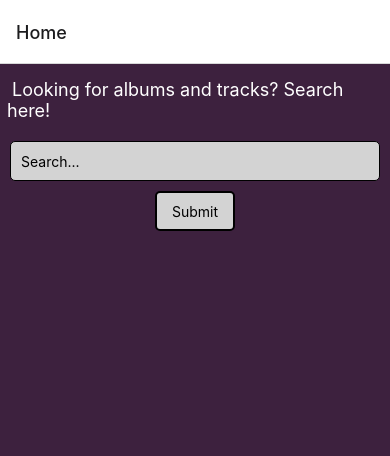
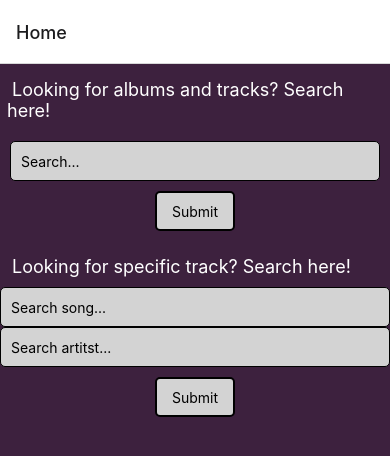
Before and after one commit to Hieubui1103/Project3---CSC2053, a React Native app in the folder MusicAdventure/: screen /Home in a window 390 px wide. Shown: the top 456 px of the page. Built offline with nearby package versions, Linux system fonts and the light colour scheme; no server answers.

Commit message:
temporary update

```diff
--- a/MusicAdventure/ListOfAlbums.js
+++ b/MusicAdventure/ListOfAlbums.js
@@ -33,10 +33,6 @@ const ListOfAlbums = ({ route,navigation }) => {
                 const data = await getInfo(capitalizeEachWord(route.params));
                 //console.log(data);
                 setAlbums(data);
-                /*for (let i = 0; i < data.length; i++){
-                let songList = await getSongs(data[i].access, data[i].album_id);
-                console.log(data[i].album_name)
-                console.log(songList);}*/
 
             } catch (error) {
                 console.error('Error fetching data:', error);
--- a/MusicAdventure/SearchBar.js
+++ b/MusicAdventure/SearchBar.js
@@ -1,8 +1,10 @@
 import React, { useState } from 'react';
 import { StyleSheet, TextInput, TouchableOpacity, View, Text } from 'react-native';
 
-const SearchBar = ({ navigation}) => {
+const SearchBar = ({ navigation }) => {
   const [searchText, setSearchText] = useState('');
+  const [searchSong, setSearchSong] = useState('');
+  const [searchArtist, setSearchArtist] = useState('');
 
   return (
     <View style={styles.body}>
@@ -13,15 +15,39 @@ const SearchBar = ({ navigation}) => {
           placeholder="Search..."
           onChangeText={text => setSearchText(text)}
           value={searchText}
-        //onSubmitEditing={() => navigation.navigate('Artist', searchText)}
         />
-      <View style={{alignItems: "center", paddingVertical: 10 }}>
+
+        <View style={{ alignItems: "center", paddingVertical: 10 }}>
           <TouchableOpacity style={styles.button}
             onPress={() => navigation.navigate('Artist', searchText)} >
             <Text>Submit</Text>
           </TouchableOpacity>
         </View>
       </View>
+
+      <View>
+        <Text style={styles.headers}> Looking for specific track? Search here!</Text>
+        <TextInput
+          style={styles.input}
+          placeholder="Search song..."
+          onChangeText={text => setSearchSong(searchSong)}
+          value={searchText}
+        />
+        <TextInput
+          style={styles.input}
+          placeholder="Search artitst..."
+          onChangeText={text => setSearchArtist(searchArtist)}
+          value={searchText}
+        />
+
+        <View style={{ alignItems: "center", paddingVertical: 10 }}>
+          <TouchableOpacity style={styles.button}
+            onPress={() => navigation.navigate('Lyrics', { title: searchSong, artist: searchArtist })} >
+            <Text>Submit</Text>
+          </TouchableOpacity>
+        </View>
+      </View>
+
     </View>
   );
 };
--- a/MusicAdventure/getAPI.js
+++ b/MusicAdventure/getAPI.js
@@ -1,14 +1,15 @@
+const { encode } = require('base-64');
+import { getToken } from './test'
+const clientId = '4b03037852e141998c4b9c9b0aa49b98';
+const clientSecret = '3cb10a9302b84244a2639a587cbf563c';
 
-const { getToken } = require('./test.js')
+const tokenUrl = 'https://accounts.spotify.com/api/token';
 
-async function getInfo(searchQuery) {
+async function getInfo(searchQuery = "Westlife") {
+    let searchUrl = `https://api.spotify.com/v1/search?q=${encodeURIComponent(searchQuery)}&type=album&limit=50`;
     try {
-
-        //const search = "Westlife";
-        const searchUrl = `https://api.spotify.com/v1/search?q=${encodeURIComponent(searchQuery)}&type=album&limit=50`;
-
-        //const token = await getToken();
-        const accessToken = "BQA4zvctGntyN1DbEim5A5cihzRk0bvAPCXm2EpmBtTLj29AAYqDKLl1g-oiCd9-zWVhQi3kvgI8c4uWVYCu_Mi4eDNuwF7nrHz7bBnFYD9yT4Lv-Ys"
+          const accessToken = "BQA41Txa2-YkRNYRYO2zQsegEaACgsDtkbXoLO4s5kCOQBBSN4UrUItJl2SVVA6H4rkziv0PJ8uVfzX30QcF5NmVdCgP52rx-nHNsWGbMQ25DjFOCX0";
+          //console.log(data)
         const response = await fetch(searchUrl, {
             method: "GET",
             headers: {
--- a/MusicAdventure/test.js
+++ b/MusicAdventure/test.js
@@ -20,7 +20,7 @@ async function getToken() {
       //console.log(`Basic ${encode(`${clientId}:${clientSecret}`).toString('base64')}`);
       const data = await response.json();
       const accessToken = data.access_token;
-      console.log(data)
+      console.log(accessToken)
 
       return accessToken;
     } catch (error) {
```
Also changed, not shown: 1 other file (tests, documents, lock files or other folders). Lines whose indentation alone changed are shown as unchanged.
